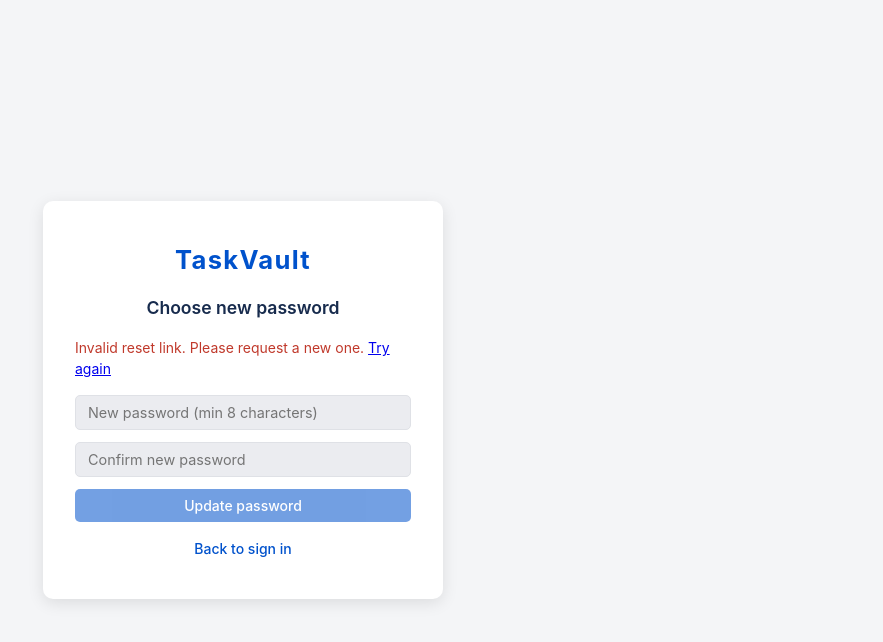
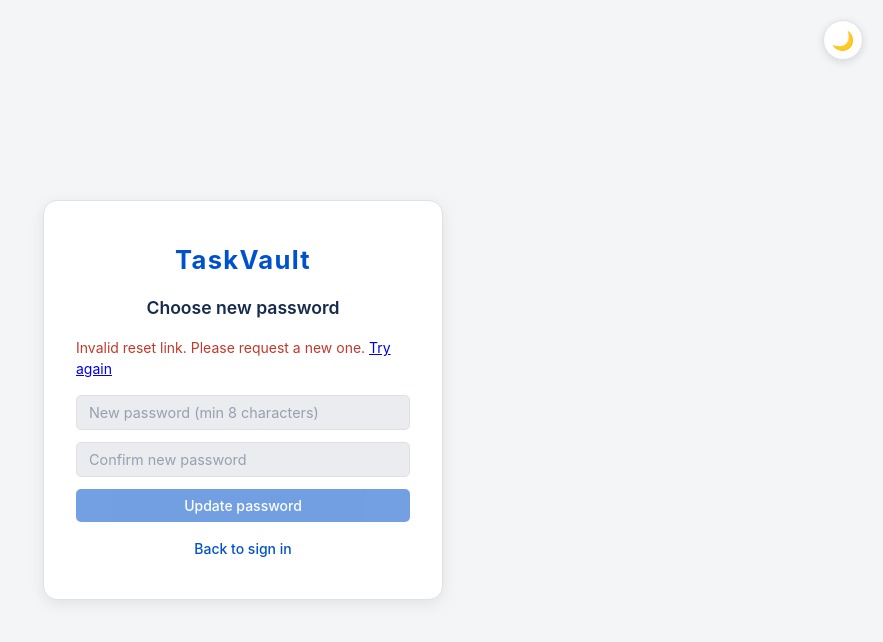
Before and after one commit to bivek127/tv-app, a React (Vite) app in the folder frontend/: page /reset-password in a window 1280 px wide. Shown: the top 642 px of the page, without its empty margins (397-1280 px from the left). Built offline with nearby package versions, Linux system fonts and the light colour scheme; no server answers.

Commit message:
fix: rework dark theme palette and add toggle to auth pages

```diff
--- a/frontend/src/App.css
+++ b/frontend/src/App.css
@@ -5,18 +5,23 @@
   align-items: center;
   justify-content: center;
   background: var(--bg);
+  position: relative;
+  transition: background 0.3s ease;
 }
 
 .auth-card {
   background: var(--card-bg);
-  border-radius: 10px;
+  border: 1px solid var(--border);
+  border-radius: 14px;
   padding: 2.5rem 2rem;
   width: 100%;
   max-width: 400px;
-  box-shadow: 0 4px 16px rgba(0, 0, 0, 0.1);
+  box-shadow: var(--card-shadow);
   display: flex;
   flex-direction: column;
   gap: 1rem;
+  position: relative;
+  transition: background 0.3s ease, border-color 0.3s ease, box-shadow 0.3s ease;
 }
 
 .auth-logo {
@@ -86,7 +91,7 @@
   font-size: 0.9rem;
   font-weight: 500;
   cursor: pointer;
-  transition: background 0.15s, box-shadow 0.15s;
+  transition: background 0.15s, box-shadow 0.15s, border-color 0.15s;
 }
 
 .btn-google:hover {
@@ -94,11 +99,41 @@
   box-shadow: 0 1px 3px rgba(0, 0, 0, 0.1);
 }
 
+/* ── Floating theme toggle (shown on auth pages) ─────────────────── */
+.auth-theme-toggle {
+  position: fixed;
+  top: 1.25rem;
+  right: 1.25rem;
+  width: 40px;
+  height: 40px;
+  border-radius: 50%;
+  border: 1px solid var(--border);
+  background: var(--card-bg);
+  color: var(--text-secondary);
+  font-size: 1.15rem;
+  display: flex;
+  align-items: center;
+  justify-content: center;
+  cursor: pointer;
+  box-shadow: 0 2px 8px rgba(0, 0, 0, 0.12);
+  transition: background 0.2s, border-color 0.2s, transform 0.2s;
+  z-index: 100;
+  padding: 0;
+  line-height: 1;
+}
+
+.auth-theme-toggle:hover {
+  transform: scale(1.1);
+  background: var(--surface);
+}
+
 /* ── Dashboard ───────────────────────────────────────────────────── */
 .app {
   min-height: 100vh;
   display: flex;
   flex-direction: column;
+  background: var(--bg);
+  transition: background 0.3s ease;
 }
 
 .app-header {
@@ -108,11 +143,22 @@
   display: flex;
   align-items: center;
   justify-content: space-between;
+  box-shadow: 0 2px 12px rgba(0, 0, 0, 0.15);
+}
+
+[data-theme="dark"] .app-header {
+  background: #181c25;
+  border-bottom: 1px solid var(--border);
+  box-shadow: 0 2px 16px rgba(0, 0, 0, 0.3);
 }
 
 .app-header h1 {
   font-size: 1.5rem;
   letter-spacing: 0.05em;
+}
+
+[data-theme="dark"] .app-header h1 {
+  color: var(--primary-blue);
 }
 
 .btn-logout {
@@ -130,6 +176,18 @@
   background: rgba(255, 255, 255, 0.25);
 }
 
+[data-theme="dark"] .btn-logout {
+  background: rgba(255, 255, 255, 0.06);
+  border-color: var(--border);
+  color: var(--text-secondary);
+}
+
+[data-theme="dark"] .btn-logout:hover {
+  background: rgba(255, 255, 255, 0.1);
+  color: var(--text-primary);
+}
+
+/* Header theme toggle */
 .btn-theme {
   background: rgba(255, 255, 255, 0.15);
   color: #fff;
@@ -144,6 +202,24 @@
 
 .btn-theme:hover {
   background: rgba(255, 255, 255, 0.25);
+}
+
+[data-theme="dark"] .btn-theme {
+  background: rgba(255, 255, 255, 0.06);
+  border-color: var(--border);
+}
+
+[data-theme="dark"] .btn-theme:hover {
+  background: rgba(255, 255, 255, 0.1);
+}
+
+/* Header nav links */
+[data-theme="dark"] .app-header a {
+  color: var(--text-secondary) !important;
+}
+
+[data-theme="dark"] .app-header a:hover {
+  color: var(--text-primary) !important;
 }
 
 .app-main {
@@ -167,7 +243,7 @@ textarea {
   font-family: inherit;
   background: var(--surface);
   color: var(--text-primary);
-  transition: border-color 0.15s, background 0.2s;
+  transition: border-color 0.15s, background 0.2s, box-shadow 0.2s;
 }
 
 input:focus,
@@ -175,6 +251,12 @@ textarea:focus {
   outline: none;
   border-color: var(--primary-blue);
   background: var(--card-bg);
+  box-shadow: 0 0 0 3px var(--primary-glow);
+}
+
+input::placeholder,
+textarea::placeholder {
+  color: var(--text-muted);
 }
 
 button {
@@ -187,7 +269,7 @@ button {
   cursor: pointer;
   background: var(--primary-blue);
   color: #fff;
-  transition: opacity 0.15s;
+  transition: opacity 0.15s, box-shadow 0.15s;
 }
 
 button:disabled {
@@ -199,9 +281,14 @@ button:hover:not(:disabled) {
   opacity: 0.88;
 }
 
+[data-theme="dark"] button:hover:not(:disabled):not(.btn-secondary):not(.btn-google):not(.btn-theme):not(.btn-logout):not(.auth-theme-toggle):not(.btn-danger) {
+  box-shadow: 0 0 12px var(--primary-glow);
+}
+
 .btn-secondary {
   background: var(--surface);
   color: var(--text-primary);
+  border: 1px solid var(--border);
 }
 
 .btn-danger {
@@ -211,13 +298,13 @@ button:hover:not(:disabled) {
 
 /* ── Error ───────────────────────────────────────────────────────── */
 .error {
-  color: #c0392b;
+  color: var(--error-fg);
   font-size: 0.875rem;
 }
 
 .error.banner {
-  background: #fce4e4;
-  border: 1px solid #f5c6c6;
+  background: var(--error-bg);
+  border: 1px solid var(--error-border);
   padding: 0.6rem 1rem;
   border-radius: 6px;
 }
@@ -225,12 +312,14 @@ button:hover:not(:disabled) {
 /* ── Task form ───────────────────────────────────────────────────── */
 .task-form {
   background: var(--card-bg);
+  border: 1px solid var(--border);
   border-radius: 8px;
   padding: 1.5rem;
-  box-shadow: 0 1px 3px rgba(0, 0, 0, 0.08);
+  box-shadow: var(--card-shadow);
   display: flex;
   flex-direction: column;
   gap: 0.75rem;
+  transition: background 0.3s ease, border-color 0.3s ease;
 }
 
 .task-form h2 {
@@ -260,9 +349,11 @@ button:hover:not(:disabled) {
 
 .task-item {
   background: var(--card-bg);
+  border: 1px solid var(--border);
   border-radius: 8px;
   padding: 1rem 1.25rem;
   box-shadow: 0 1px 3px rgba(0, 0, 0, 0.07);
+  transition: background 0.3s ease, border-color 0.3s ease;
 }
 
 .task-view {
@@ -321,12 +412,13 @@ select {
   background: var(--surface);
   color: var(--text-primary);
   cursor: pointer;
-  transition: background 0.2s;
+  transition: background 0.2s, border-color 0.2s;
 }
 
 select:focus {
   outline: none;
   border-color: var(--primary-blue);
+  box-shadow: 0 0 0 3px var(--primary-glow);
 }
 
 /* ── Task meta badges ────────────────────────────────────────────── */
--- a/frontend/src/components/FilterBar.css
+++ b/frontend/src/components/FilterBar.css
@@ -8,6 +8,7 @@
   border-radius: 8px;
   padding: 0.75rem 1rem;
   box-shadow: 0 1px 3px rgba(0, 0, 0, 0.08);
+  transition: background 0.3s ease, border-color 0.3s ease;
 }
 
 .filter-search {
@@ -30,6 +31,7 @@
 .filter-select:focus {
   outline: none;
   border-color: var(--primary-blue);
+  box-shadow: 0 0 0 3px var(--primary-glow);
 }
 
 .filter-clear {
--- a/frontend/src/components/StatsBar.css
+++ b/frontend/src/components/StatsBar.css
@@ -6,6 +6,7 @@
 .stat-card {
   flex: 1;
   background: var(--card-bg);
+  border: 1px solid var(--border);
   border-radius: 8px;
   padding: 1rem 1.25rem;
   box-shadow: 0 1px 3px rgba(0, 0, 0, 0.08);
@@ -13,6 +14,7 @@
   display: flex;
   flex-direction: column;
   gap: 0.2rem;
+  transition: background 0.3s ease, border-color 0.3s ease;
 }
 
 .stat-card.stat-total     { border-left-color: var(--accent-blue);  }
--- a/frontend/src/index.css
+++ b/frontend/src/index.css
@@ -4,6 +4,7 @@
   --bg:              #f4f5f7;
   --surface:         #ebecf0;
   --card-bg:         #ffffff;
+  --card-shadow:     0 4px 16px rgba(0, 0, 0, 0.08);
 
   /* Typography */
   --text-primary:    #172b4d;
@@ -16,6 +17,7 @@
   /* Brand */
   --primary-blue:    #0052cc;
   --primary-blue-dk: #0747a6;
+  --primary-glow:    transparent;
 
   /* Priority badge fills */
   --badge-urgent-bg: #ffd5d5; --badge-urgent-fg: #8b0000;
@@ -34,53 +36,65 @@
   --col-done-bg:     #e3fcef; --col-done-fg:     #006644;
 
   /* Accent borders (stat cards + task priority) */
-  --accent-blue:  #0052cc;
-  --accent-green: #36b37e;
-  --accent-amber: #ffab00;
-  --accent-red:   #de350b;
+  --accent-blue:     #0052cc;
+  --accent-green:    #36b37e;
+  --accent-amber:    #ffab00;
+  --accent-red:      #de350b;
   --accent-dark-red: #bf2600;
+
+  /* Error */
+  --error-fg: #c0392b;
+  --error-bg: #fce4e4;
+  --error-border: #f5c6c6;
 }
 
 [data-theme="dark"] {
-  /* Surfaces */
-  --bg:              #0d1117;
-  --surface:         #161b22;
-  --card-bg:         #1c2128;
+  /* ─── Premium dark surfaces with subtle blue undertone ───────── */
+  --bg:              #101218;
+  --surface:         #181c25;
+  --card-bg:         #1e2330;
+  --card-shadow:     0 4px 24px rgba(0, 0, 0, 0.4), 0 0 0 1px rgba(99, 140, 255, 0.06);
 
-  /* Typography */
-  --text-primary:    #e6edf3;
-  --text-secondary:  #8b949e;
-  --text-muted:      #6e7681;
+  /* Text — bright for readability but not blinding */
+  --text-primary:    #eaedf3;
+  --text-secondary:  #9ba4b4;
+  --text-muted:      #636d7e;
 
-  /* Borders & dividers */
-  --border:          #30363d;
+  /* Border — subtle, slightly blue-tinted */
+  --border:          #2a3040;
 
-  /* Brand (slightly lighter for dark bg readability) */
-  --primary-blue:    #4d94ff;
-  --primary-blue-dk: #79b1ff;
+  /* Brand — vivid blue that pops on dark */
+  --primary-blue:    #5b8def;
+  --primary-blue-dk: #7fa8f7;
+  --primary-glow:    rgba(91, 141, 239, 0.15);
 
-  /* Priority badge fills — muted for dark */
-  --badge-urgent-bg: #3d1f1f; --badge-urgent-fg: #ff8080;
-  --badge-high-bg:   #2e1f10; --badge-high-fg:   #ffaa66;
-  --badge-medium-bg: #2c260d; --badge-medium-fg: #e6c84d;
-  --badge-low-bg:    #0d2b1f; --badge-low-fg:    #4caf82;
+  /* Priority badges — rich jewel tones, not muddy ────────────── */
+  --badge-urgent-bg: rgba(255,  85,  85, 0.15); --badge-urgent-fg: #ff6b6b;
+  --badge-high-bg:   rgba(255, 160,  64, 0.15); --badge-high-fg:   #ffa040;
+  --badge-medium-bg: rgba(255, 204,  64, 0.15); --badge-medium-fg: #ffd048;
+  --badge-low-bg:    rgba( 64, 200, 140, 0.15); --badge-low-fg:    #40c88c;
 
-  /* Status badge fills */
-  --status-todo-bg:     #21262d; --status-todo-fg:     #8b949e;
-  --status-progress-bg: #0d2045; --status-progress-fg: #79b1ff;
-  --status-done-bg:     #0d2b1f; --status-done-fg:     #4caf82;
+  /* Status badges — gentle translucent fills */
+  --status-todo-bg:     rgba(155, 164, 180, 0.12); --status-todo-fg:     #9ba4b4;
+  --status-progress-bg: rgba( 91, 141, 239, 0.14); --status-progress-fg: #7fa8f7;
+  --status-done-bg:     rgba( 64, 200, 140, 0.14); --status-done-fg:     #40c88c;
 
   /* Kanban column headers */
-  --col-todo-bg:     #21262d; --col-todo-fg:     #8b949e;
-  --col-progress-bg: #0d2045; --col-progress-fg: #79b1ff;
-  --col-done-bg:     #0d2b1f; --col-done-fg:     #4caf82;
+  --col-todo-bg:     rgba(155, 164, 180, 0.10); --col-todo-fg:     #9ba4b4;
+  --col-progress-bg: rgba( 91, 141, 239, 0.12); --col-progress-fg: #7fa8f7;
+  --col-done-bg:     rgba( 64, 200, 140, 0.12); --col-done-fg:     #40c88c;
 
-  /* Accent borders */
-  --accent-blue:     #4d94ff;
-  --accent-green:    #4caf82;
-  --accent-amber:    #e6c84d;
-  --accent-red:      #f47e6a;
-  --accent-dark-red: #f47e6a;
+  /* Accent borders — brighter to read against dark cards */
+  --accent-blue:     #5b8def;
+  --accent-green:    #40c88c;
+  --accent-amber:    #ffd048;
+  --accent-red:      #ff6b6b;
+  --accent-dark-red: #ff5252;
+
+  /* Error */
+  --error-fg: #ff6b6b;
+  --error-bg: rgba(255, 85, 85, 0.1);
+  --error-border: rgba(255, 85, 85, 0.2);
 }
 
 /* ── Reset ───────────────────────────────────────────────────────── */
@@ -97,5 +111,5 @@ body {
   background: var(--bg);
   color: var(--text-primary);
   line-height: 1.5;
-  transition: background 0.2s, color 0.2s;
+  transition: background 0.3s ease, color 0.3s ease;
 }
--- a/frontend/src/pages/ForgotPassword.jsx
+++ b/frontend/src/pages/ForgotPassword.jsx
@@ -1,5 +1,6 @@
 import { useState } from 'react';
 import { Link } from 'react-router-dom';
+import { useTheme } from '../context/ThemeContext';
 import apiClient from '../lib/apiClient';
 
 function ForgotPassword() {
@@ -7,6 +8,7 @@ function ForgotPassword() {
     const [loading, setLoading]   = useState(false);
     const [error, setError]       = useState('');
     const [submitted, setSubmitted] = useState(false);
+    const { theme, toggleTheme } = useTheme();
 
     const handleSubmit = async (e) => {
         e.preventDefault();
@@ -27,6 +29,9 @@ function ForgotPassword() {
 
     return (
         <div className="auth-page">
+            <button onClick={toggleTheme} className="auth-theme-toggle" title="Toggle theme" aria-label="Toggle theme">
+                {theme === 'dark' ? '☀️' : '🌙'}
+            </button>
             <div className="auth-card">
                 <h1 className="auth-logo">TaskVault</h1>
                 <h2>Reset password</h2>
--- a/frontend/src/pages/Login.jsx
+++ b/frontend/src/pages/Login.jsx
@@ -1,6 +1,7 @@
 import { useState } from 'react';
 import { useNavigate, Link } from 'react-router-dom';
 import { useAuth } from '../context/AuthContext';
+import { useTheme } from '../context/ThemeContext';
 
 function Login() {
     const [email, setEmail] = useState('');
@@ -8,6 +9,7 @@ function Login() {
     const [error, setError] = useState('');
     const [loading, setLoading] = useState(false);
     const { login } = useAuth();
+    const { theme, toggleTheme } = useTheme();
     const navigate = useNavigate();
 
     const handleSubmit = async (e) => {
@@ -31,6 +33,9 @@ function Login() {
 
     return (
         <div className="auth-page">
+            <button onClick={toggleTheme} className="auth-theme-toggle" title="Toggle theme" aria-label="Toggle theme">
+                {theme === 'dark' ? '☀️' : '🌙'}
+            </button>
             <div className="auth-card">
                 <h1 className="auth-logo">TaskVault</h1>
                 <h2>Sign in</h2>
--- a/frontend/src/pages/Register.jsx
+++ b/frontend/src/pages/Register.jsx
@@ -1,6 +1,7 @@
 import { useState } from 'react';
 import { useNavigate, Link } from 'react-router-dom';
 import { useAuth } from '../context/AuthContext';
+import { useTheme } from '../context/ThemeContext';
 
 function Register() {
     const [email, setEmail] = useState('');
@@ -8,6 +9,7 @@ function Register() {
     const [error, setError] = useState('');
     const [loading, setLoading] = useState(false);
     const { register } = useAuth();
+    const { theme, toggleTheme } = useTheme();
     const navigate = useNavigate();
 
     const handleSubmit = async (e) => {
@@ -31,6 +33,9 @@ function Register() {
 
     return (
         <div className="auth-page">
+            <button onClick={toggleTheme} className="auth-theme-toggle" title="Toggle theme" aria-label="Toggle theme">
+                {theme === 'dark' ? '☀️' : '🌙'}
+            </button>
             <div className="auth-card">
                 <h1 className="auth-logo">TaskVault</h1>
                 <h2>Create account</h2>
--- a/frontend/src/pages/ResetPassword.jsx
+++ b/frontend/src/pages/ResetPassword.jsx
@@ -1,11 +1,13 @@
 import { useState } from 'react';
 import { useSearchParams, Link, useNavigate } from 'react-router-dom';
+import { useTheme } from '../context/ThemeContext';
 import apiClient from '../lib/apiClient';
 
 function ResetPassword() {
     const [searchParams]              = useSearchParams();
     const navigate                    = useNavigate();
     const token                       = searchParams.get('token') || '';
+    const { theme, toggleTheme }      = useTheme();
 
     const [newPassword, setNewPassword]       = useState('');
     const [confirmPassword, setConfirmPassword] = useState('');
@@ -45,6 +47,9 @@ function ResetPassword() {
     if (success) {
         return (
             <div className="auth-page">
+                <button onClick={toggleTheme} className="auth-theme-toggle" title="Toggle theme" aria-label="Toggle theme">
+                    {theme === 'dark' ? '☀️' : '🌙'}
+                </button>
                 <div className="auth-card">
                     <h1 className="auth-logo">TaskVault</h1>
                     <h2>Password updated</h2>
@@ -63,6 +68,9 @@ function ResetPassword() {
 
     return (
         <div className="auth-page">
+            <button onClick={toggleTheme} className="auth-theme-toggle" title="Toggle theme" aria-label="Toggle theme">
+                {theme === 'dark' ? '☀️' : '🌙'}
+            </button>
             <div className="auth-card">
                 <h1 className="auth-logo">TaskVault</h1>
                 <h2>Choose new password</h2>
```
Also changed, not shown: frontend/src/components/KanbanBoard.css (+15 -2 lines).
